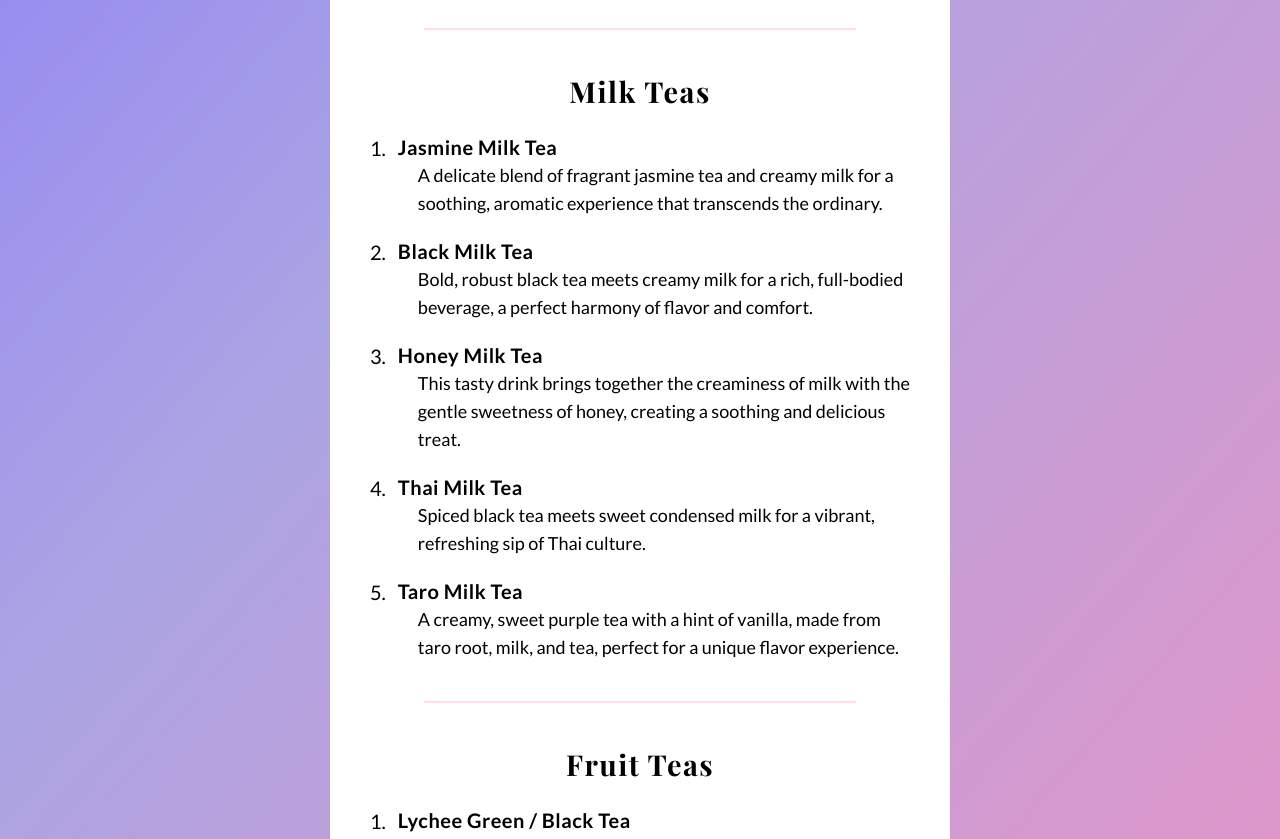
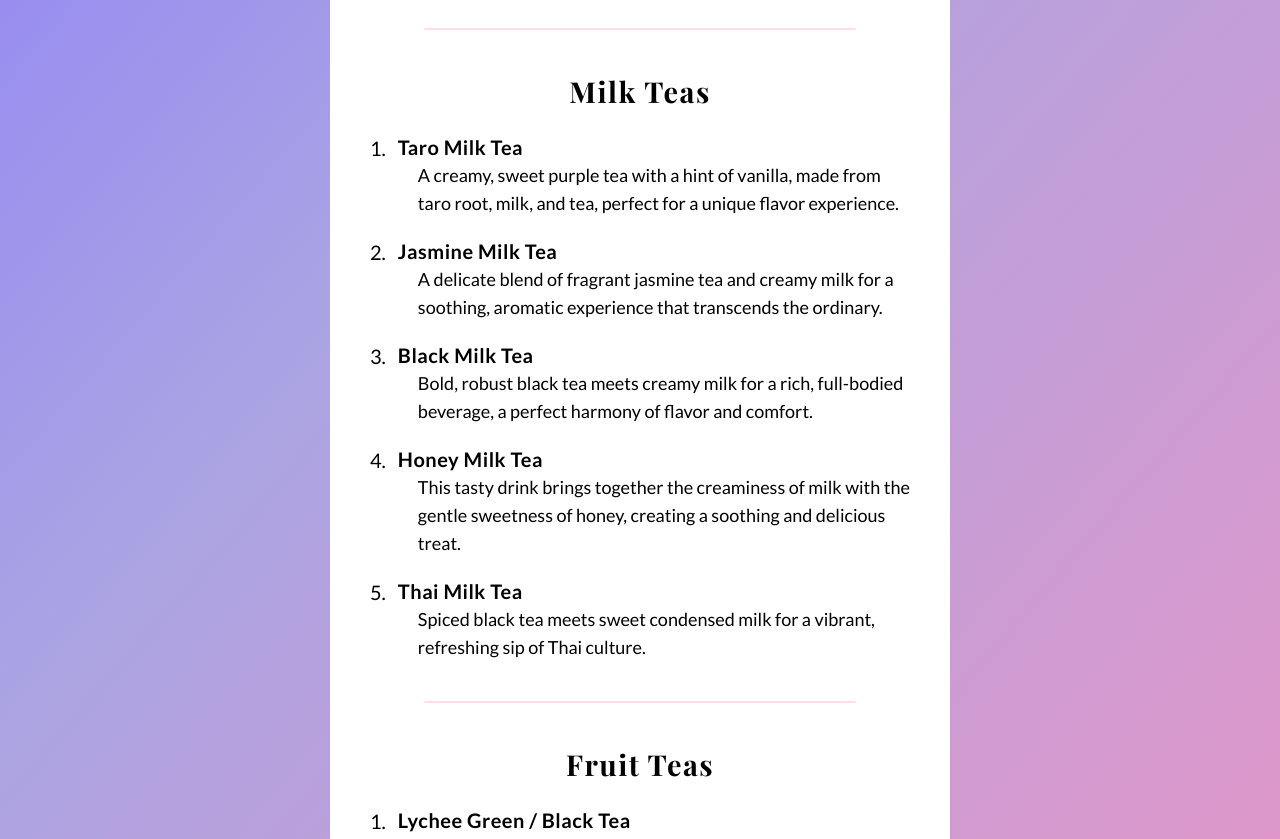
Before and after one commit to maaabilly/TarosBobaBar, a React (Vite) app: page /menu in a window 1280 px wide. Shown: the part 520-1359 px from the top of the page. Built offline with nearby package versions, Linux system fonts and the light colour scheme; a web font is replaced by a local one.

Commit message:
put Taro Milk Tea to top of Milk Tea section

```diff
--- a/src/constants/index.js
+++ b/src/constants/index.js
@@ -229,6 +229,11 @@ export const wholeMenu = [
     title: 'Milk Teas',
     items: [
       {
+        name: 'Taro Milk Tea',
+        description:
+          'A creamy, sweet purple tea with a hint of vanilla, made from taro root, milk, and tea, perfect for a unique flavor experience.',
+      },
+      {
         name: 'Jasmine Milk Tea',
         description:
           'A delicate blend of fragrant jasmine tea and creamy milk for a soothing, aromatic experience that transcends the ordinary.',
@@ -247,11 +252,6 @@ export const wholeMenu = [
         name: 'Thai Milk Tea',
         description:
           'Spiced black tea meets sweet condensed milk for a vibrant, refreshing sip of Thai culture.',
-      },
-      {
-        name: 'Taro Milk Tea',
-        description:
-          'A creamy, sweet purple tea with a hint of vanilla, made from taro root, milk, and tea, perfect for a unique flavor experience.',
       },
     ],
   },
```
